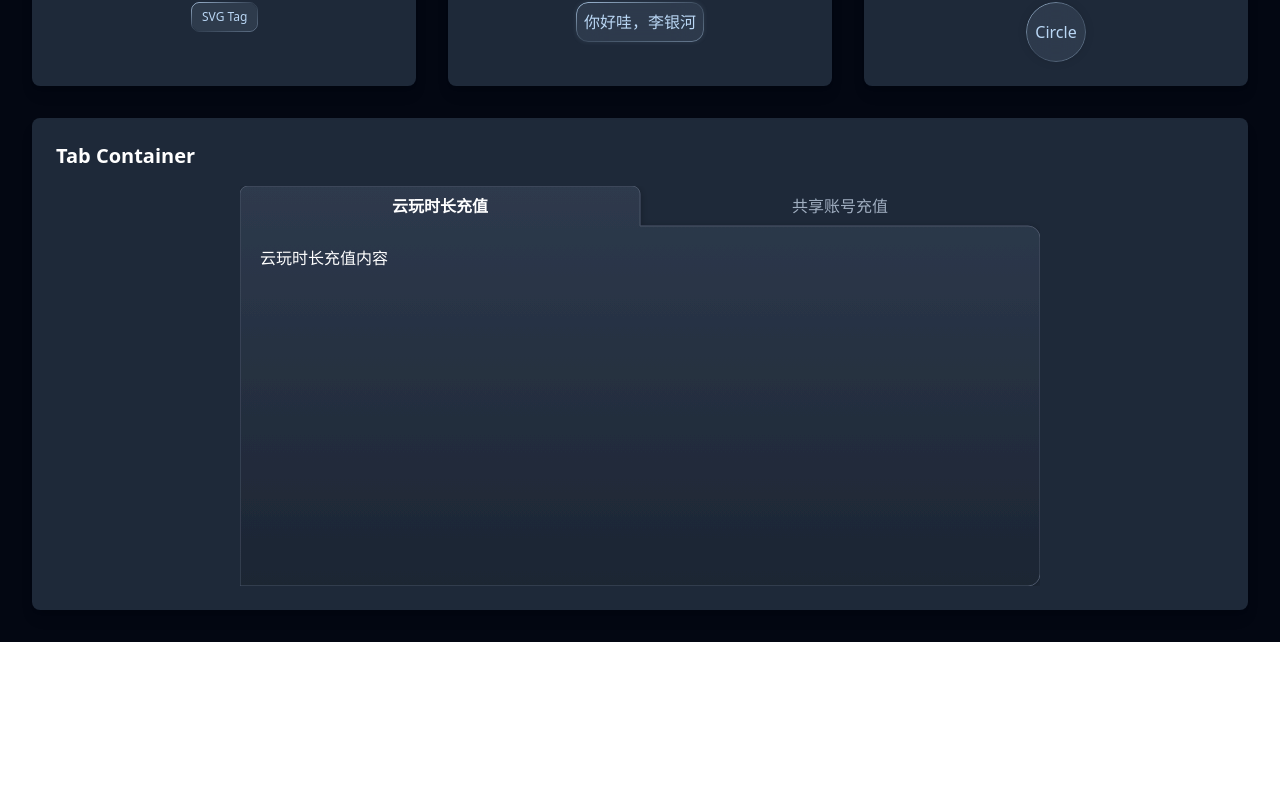
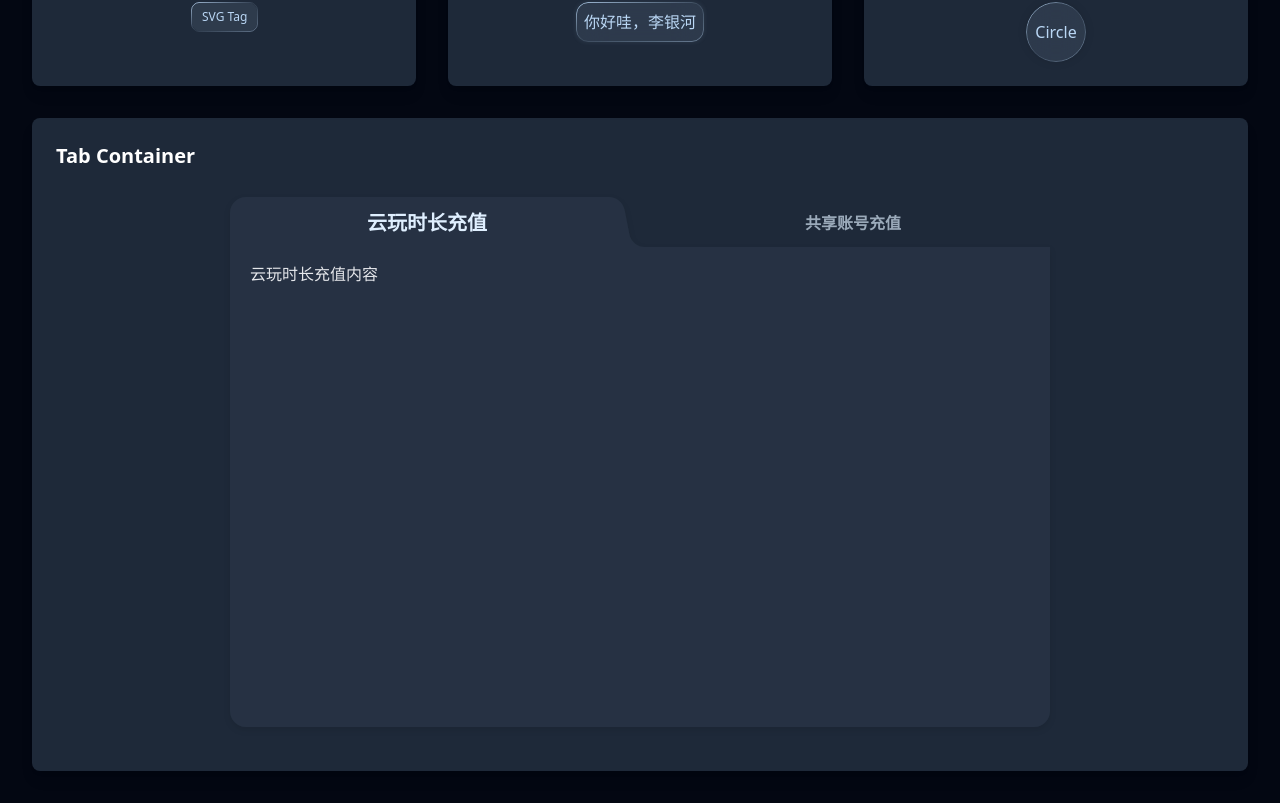
Before and after one commit to songjingwei/gamesir-magic-ui, a React (Vite) app: page / in a window 1280 px wide. Shown: the part 871-1674 px from the top of the page. Before the commit the page ends 1513 px from the top, so only its background shows below. Built offline with nearby package versions, Linux system fonts and the light colour scheme.

Commit message:
feat: 增加 Tab 组件

```diff
--- a/src/components/Tab/index.tsx
+++ b/src/components/Tab/index.tsx
@@ -1,5 +1,10 @@
-import React, { useState, useRef, useEffect } from "react";
+import React, { useState } from "react";
 import "./tab.css";
+import { cn } from "../../lib/utils";
+
+import LeftSelectedSvg from "../../assets/left_selected.svg";
+import RightSelectedSvg from "../../assets/right_selected.svg";
+import RightNotSelectedSvg from "../../assets/right_not_selected.svg";
 
 interface Tab {
 	title: string;
@@ -13,8 +18,6 @@ interface TabContainerProps {
 }
 
 const TAB_HEIGHT = 40;
-const TAB_CORNER_RADIUS = 8;
-const CONTAINER_CORNER_RADIUS = 12;
 
 export const TabContainer: React.FC<TabContainerProps> = ({
 	tabs,
@@ -22,111 +25,84 @@ export const TabContainer: React.FC<TabContainerProps> = ({
 	height = 400,
 }) => {
 	const [selectedTab, setSelectedTab] = useState(0);
-	const [tabWidths, setTabWidths] = useState<number[]>([]);
-	const tabRefs = useRef<(HTMLButtonElement | null)[]>([]);
-
-	// biome-ignore lint/correctness/useExhaustiveDependencies: <explanation>
-	useEffect(() => {
-		const widths = tabRefs.current.map((ref) => ref?.offsetWidth || 0);
-		setTabWidths(widths);
-	}, [tabs, selectedTab]);
-
-	const getPathD = () => {
-		if (tabWidths.length === 0) return "";
-
-		const tabIndex = selectedTab;
-		const tabWidth = tabWidths[tabIndex];
-		const tabOffset = tabWidths
-			.slice(0, tabIndex)
-			.reduce((acc, w) => acc + w, 0);
-
-		let path = "";
-		if (selectedTab === 0) {
-			// Left tab selected
-			path = `
-        M0,${TAB_HEIGHT}
-        H${tabOffset}
-        v-${TAB_HEIGHT - TAB_CORNER_RADIUS}
-        a${TAB_CORNER_RADIUS},${TAB_CORNER_RADIUS} 0 0 1 ${TAB_CORNER_RADIUS},-${TAB_CORNER_RADIUS}
-        h${tabWidth - 2 * TAB_CORNER_RADIUS}
-        a${TAB_CORNER_RADIUS},${TAB_CORNER_RADIUS} 0 0 1 ${TAB_CORNER_RADIUS},${TAB_CORNER_RADIUS}
-        v${TAB_HEIGHT - TAB_CORNER_RADIUS}
-        H${width - CONTAINER_CORNER_RADIUS}
-        a${CONTAINER_CORNER_RADIUS},${CONTAINER_CORNER_RADIUS} 0 0 1 ${CONTAINER_CORNER_RADIUS},${CONTAINER_CORNER_RADIUS}
-        V${height - CONTAINER_CORNER_RADIUS}
-        a${CONTAINER_CORNER_RADIUS},${CONTAINER_CORNER_RADIUS} 0 0 1 -${CONTAINER_CORNER_RADIUS},${CONTAINER_CORNER_RADIUS}
-        H0
-        V${TAB_HEIGHT}
-        Z
-      `;
-		} else {
-			// Right tab selected
-			path = `
-        M0,${TAB_HEIGHT}
-        H${tabOffset}
-        v-${TAB_HEIGHT - TAB_CORNER_RADIUS}
-        a${TAB_CORNER_RADIUS},${TAB_CORNER_RADIUS} 0 0 1 ${TAB_CORNER_RADIUS},-${TAB_CORNER_RADIUS}
-        h${tabWidth - 2 * TAB_CORNER_RADIUS}
-        a${TAB_CORNER_RADIUS},${TAB_CORNER_RADIUS} 0 0 1 ${TAB_CORNER_RADIUS},${TAB_CORNER_RADIUS}
-        v${TAB_HEIGHT - TAB_CORNER_RADIUS}
-        H${width}
-        V${height - CONTAINER_CORNER_RADIUS}
-        a${CONTAINER_CORNER_RADIUS},${CONTAINER_CORNER_RADIUS} 0 0 1 -${CONTAINER_CORNER_RADIUS},${CONTAINER_CORNER_RADIUS}
-        H0
-        V${TAB_HEIGHT}
-        Z
-      `;
-		}
-		return path.replace(/\s+/g, " ").trim();
-	};
 
 	return (
-		<div className="tab-container-wrapper" style={{ width, height }}>
-			<svg className="tab-container-svg" width={width} height={height}>
-				<title>Tab Container</title>
-				<defs>
-					<linearGradient id="tab-fill" x1="0" y1="0" x2="0" y2="1">
-						<stop offset="0%" stopColor="#2E3A4D" />
-						<stop offset="100%" stopColor="#1C2533" />
-					</linearGradient>
-					<filter id="shadow" x="-5%" y="-5%" width="110%" height="110%">
-						<feDropShadow
-							dx="0"
-							dy="2"
-							stdDeviation="4"
-							floodColor="#000000"
-							floodOpacity="0.3"
-						/>
-					</filter>
-				</defs>
-				<path
-					d={getPathD()}
-					fill="url(#tab-fill)"
-					stroke="#4A5568"
-					strokeWidth="1"
-					filter="url(#shadow)"
-				/>
-			</svg>
-			<div className="tabs-list" style={{ height: TAB_HEIGHT }}>
-				{tabs.map((tab, index) => (
-					<button
-						key={tab.title}
-						ref={(el) => {
-							tabRefs.current[index] = el;
-						}}
-						className={`tab-button ${selectedTab === index ? "selected" : ""}`}
-						onClick={() => setSelectedTab(index)}
-						type="button"
+		<div className="relative rounded-2xl w-full h-full">
+			{selectedTab === 0 && (
+				<>
+					<img
+						src={LeftSelectedSvg}
+						alt="左侧tab被选中"
+						className="absolute inset-0 w-full h-full"
+					/>
+					<div
+						className={cn(
+							"absolute left-1/4 -translate-x-1/2 top-1/15 -translate-y-1/2",
+							"text-[#dfefff] text-xl font-bold",
+						)}
 					>
-						{tab.title}
-					</button>
-				))}
+						{tabs[0].title}
+					</div>
+					{/** biome-ignore lint/a11y/noStaticElementInteractions: <explanation> */}
+					{/** biome-ignore lint/a11y/useKeyWithClickEvents: <explanation> */}
+					<div
+						className={cn(
+							"w-1/2 text-center",
+							"cursor-pointer",
+							"font-bold text-[#dfefff]/65",
+							"absolute right-1/4 translate-x-1/2 top-1/15 -translate-y-1/2",
+						)}
+						onClick={() => setSelectedTab(1)}
+					>
+						{tabs[1].title}
+					</div>
+				</>
+			)}
+
+			{selectedTab === 1 && (
+				<>
+					<img
+						src={RightSelectedSvg}
+						alt="右侧tab被选中"
+						className="absolute inset-0 w-full h-full"
+					/>
+					{/** biome-ignore lint/a11y/noStaticElementInteractions: <explanation> */}
+					{/** biome-ignore lint/a11y/useKeyWithClickEvents: <explanation> */}
+					<div
+						className={cn(
+							"w-1/2 text-center",
+							"text-[#dfefff] font-bold cursor-pointer",
+							"absolute left-1/4 -translate-x-1/2 top-1/15 -translate-y-1/2",
+						)}
+						onClick={() => setSelectedTab(0)}
+					>
+						{tabs[0].title}
+					</div>
+					<div
+						className={cn(
+							"font-bold text-[#dfefff] text-xl",
+							"absolute right-1/4 translate-x-1/2 top-1/15 -translate-y-1/2",
+						)}
+					>
+						{tabs[1].title}
+					</div>
+				</>
+			)}
+			<div
+				className={cn(
+					"absolute top-1/10 left-4 p-5",
+					selectedTab === 0 ? "opacity-100" : "opacity-0",
+				)}
+			>
+				{tabs[0].content}
 			</div>
 			<div
-				className="tab-content-wrapper"
-				style={{ top: TAB_HEIGHT, height: height - TAB_HEIGHT }}
+				className={cn(
+					"absolute top-1/10 left-4 p-5",
+					selectedTab === 1 ? "opacity-100" : "opacity-0",
+				)}
 			>
-				{tabs[selectedTab].content}
+				{tabs[1].content}
 			</div>
 		</div>
 	);
--- a/src/preview.tsx
+++ b/src/preview.tsx
@@ -225,12 +225,20 @@ const Preview: React.FC = () => {
 				<div className="bg-gray-800 col-span-3 w-full rounded-lg shadow-lg p-6 flex flex-col items-start">
 					<h2 className="text-xl font-bold text-white mb-4">Tab Container</h2>
 					<div className="w-full flex justify-center">
-						<TabContainer
-							tabs={[
-								{ title: "云玩时长充值", content: <div>云玩时长充值内容</div> },
-								{ title: "共享账号充值", content: <div>共享账号充值内容</div> },
-							]}
-						/>
+						<div className="w-[852px] h-[561px]">
+							<TabContainer
+								tabs={[
+									{
+										title: "云玩时长充值",
+										content: <div>云玩时长充值内容</div>,
+									},
+									{
+										title: "共享账号充值",
+										content: <div>共享账号充值内容</div>,
+									},
+								]}
+							/>
+						</div>
 					</div>
 				</div>
 			</div>
```
Also changed, not shown: src/assets/left_selected.svg (added), src/assets/right_selected.svg (added).
